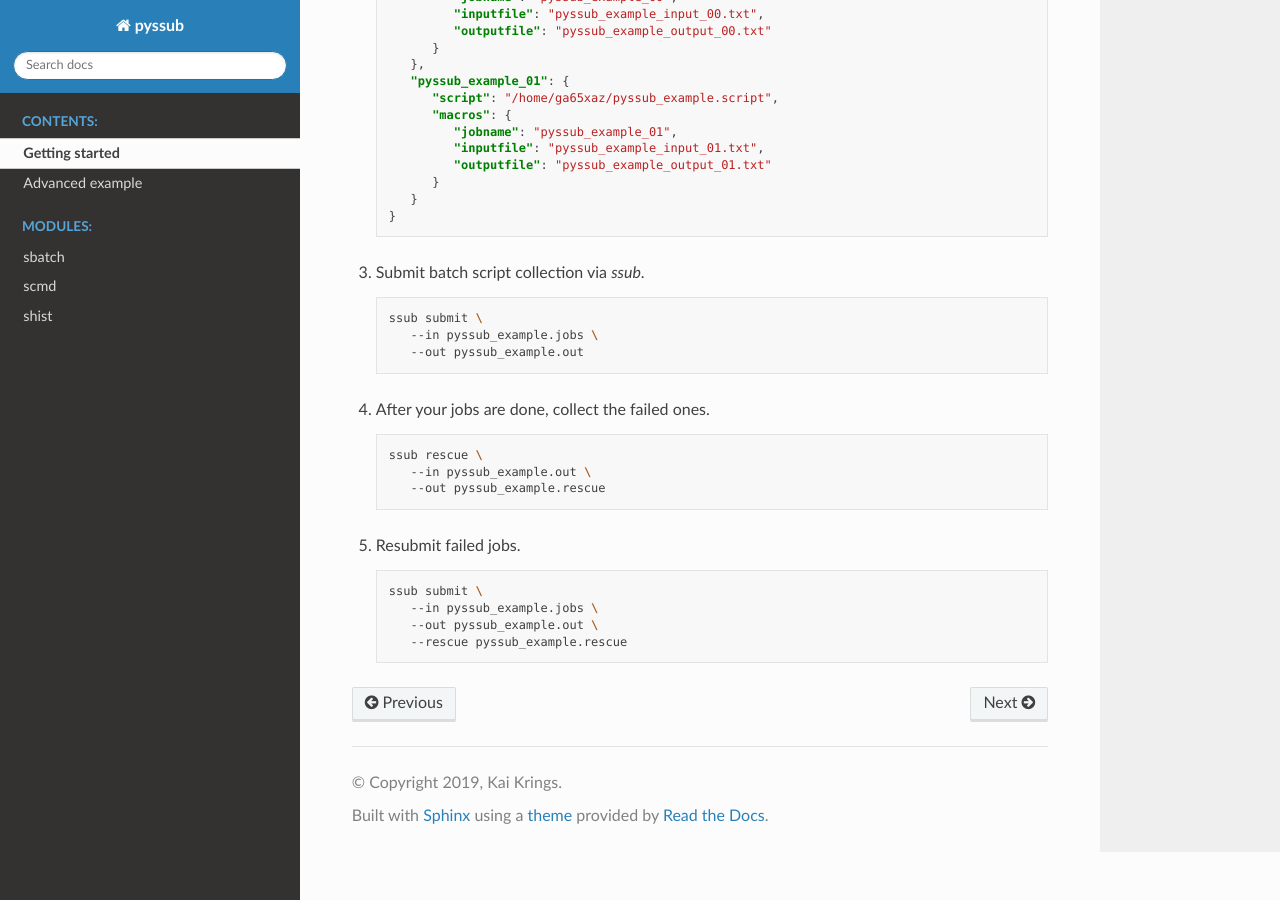
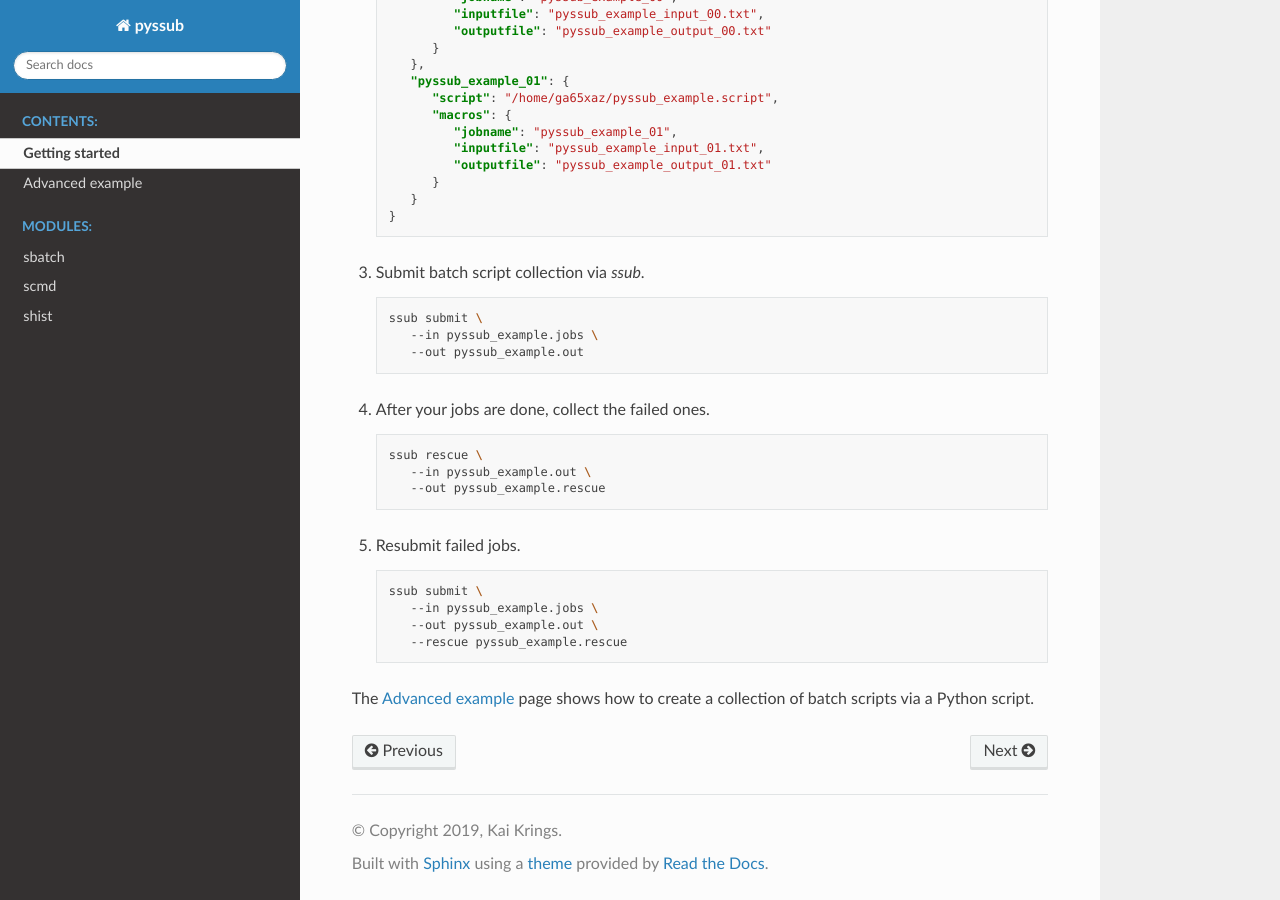
Before and after one commit to kkrings/pyssub, a Sphinx documentation site: the page built from docs/guide.rst, in a window 1280 px wide and 900 px high, scrolled down 790 px. Built offline with Sphinx 7.4.7 and the Read the Docs theme 2.0.0, drawn with Linux system fonts in a browser that asks for light colours.

Commit message:
Link the advanced example on this page.

```diff
--- a/docs/guide.rst
+++ b/docs/guide.rst
@@ -79,3 +79,6 @@ executable and the input file should be copied to the computing node.
          --in pyssub_example.jobs \
          --out pyssub_example.out \
          --rescue pyssub_example.rescue
+
+The :ref:`advanced_example` page shows how to create a collection of batch
+scripts via a Python script.
```
